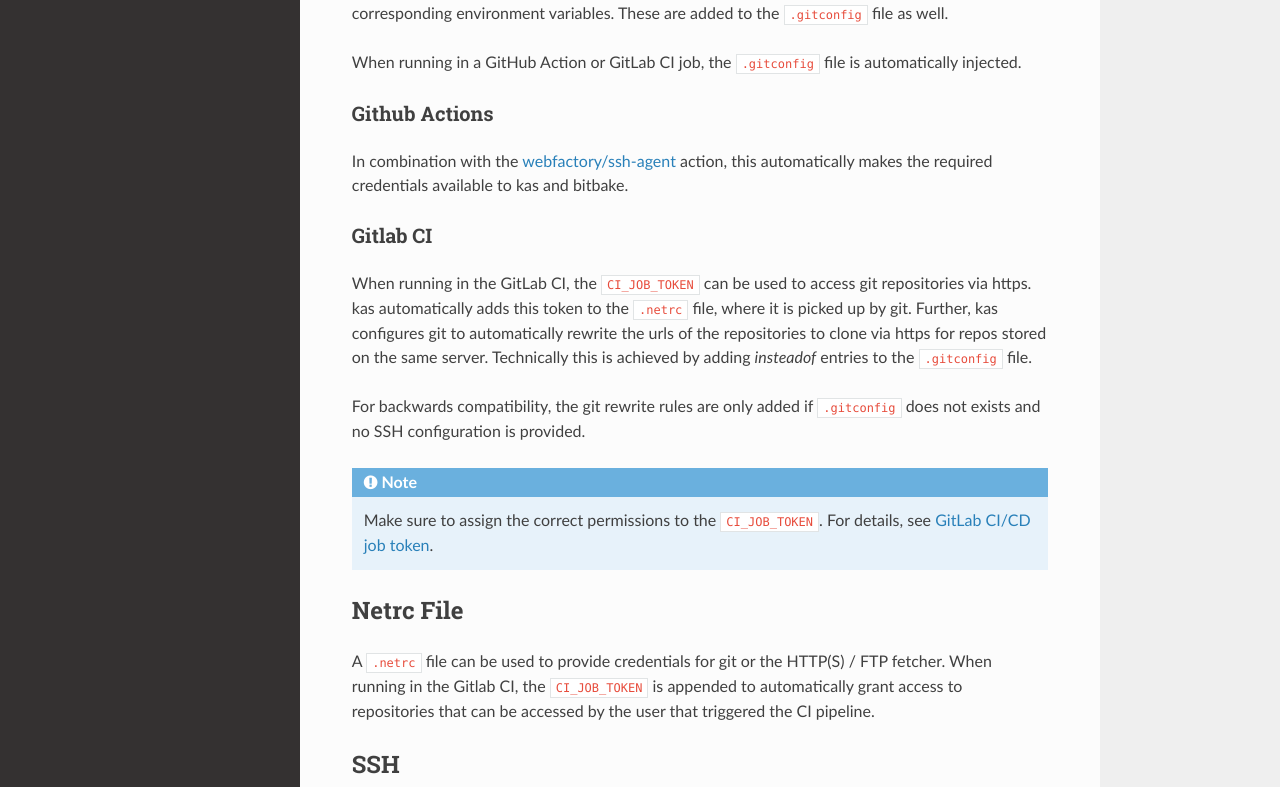
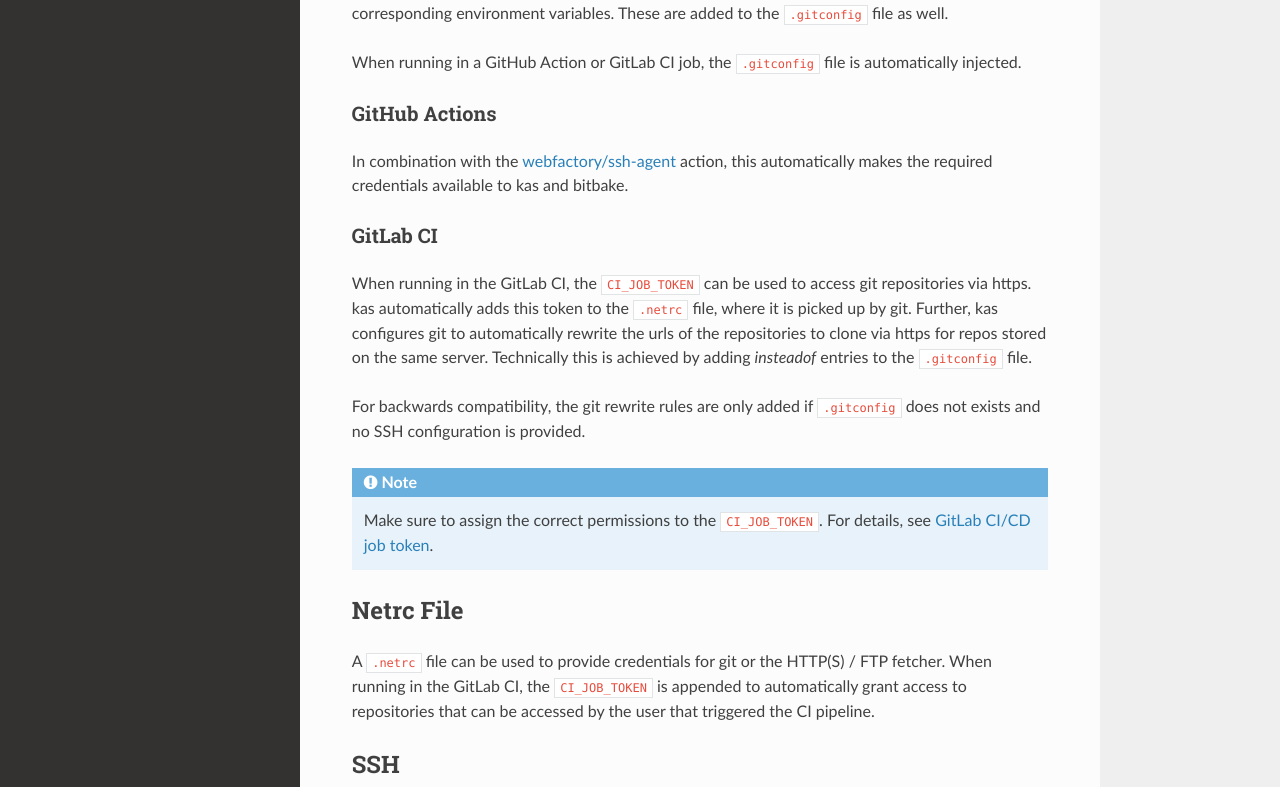
Before and after one commit to siemens/kas, a Sphinx documentation site: the page built from docs/userguide/credentials.rst, in a window 1280 px wide and 1400 px high. Shown: the part 609-1396 px from the top of the window. Built offline with Sphinx 7.4.7 and the Read the Docs theme 2.0.0, drawn with Linux system fonts in a browser that asks for light colours.

Commit message:
docs: correct spelling of GitHub and GitLab
Proposed-by: Frieder Schrempf <frieder.schrempf@kontron.de>
Signed-off-by: Felix Moessbauer <felix.moessbauer@siemens.com>
Signed-off-by: Jan Kiszka <jan.kiszka@siemens.com>

```diff
--- a/docs/command-line/environment-variables.inc
+++ b/docs/command-line/environment-variables.inc
@@ -126,9 +126,9 @@ Variables Glossary
 | ``NETRC_FILE``           | Path to a .netrc file which will be copied to    |
 | (K,C)                    | the kas home dir as .netrc.                      |
 +--------------------------+--------------------------------------------------+
-| ``CI_SERVER_HOST``       | Environment variables from gitlab CI, if set     |
+| ``CI_SERVER_HOST``       | Environment variables from GitLab CI, if set     |
 | ``CI_JOB_TOKEN``         | .netrc is configured to allow fetching from      |
-| ``CI_JOB_URL``           | the gitlab instance. An entry will be appended   |
+| ``CI_JOB_URL``           | the GitLab instance. An entry will be appended   |
 | (K)                      | in case ``NETRC_FILE`` was given as well. Note   |
 |                          | that if the file already contains an entry for   |
 |                          | that host most tools would probably take that    |
--- a/docs/userguide/credentials.rst
+++ b/docs/userguide/credentials.rst
@@ -37,7 +37,7 @@ setting the corresponding environment variables. These are added to the
 When running in a GitHub Action or GitLab CI job, the ``.gitconfig`` file
 is automatically injected.
 
-Github Actions
+GitHub Actions
 ~~~~~~~~~~~~~~
 
 In combination with the
@@ -45,7 +45,7 @@ In combination with the
 this automatically makes the required credentials available to kas and
 bitbake.
 
-Gitlab CI
+GitLab CI
 ~~~~~~~~~
 
 When running in the GitLab CI, the ``CI_JOB_TOKEN`` can be used to access
@@ -66,7 +66,7 @@ Netrc File
 ----------
 
 A ``.netrc`` file can be used to provide credentials for git or the
-HTTP(S) / FTP fetcher. When running in the Gitlab CI, the ``CI_JOB_TOKEN``
+HTTP(S) / FTP fetcher. When running in the GitLab CI, the ``CI_JOB_TOKEN``
 is appended to automatically grant access to repositories that can be
 accessed by the user that triggered the CI pipeline.
 
```
